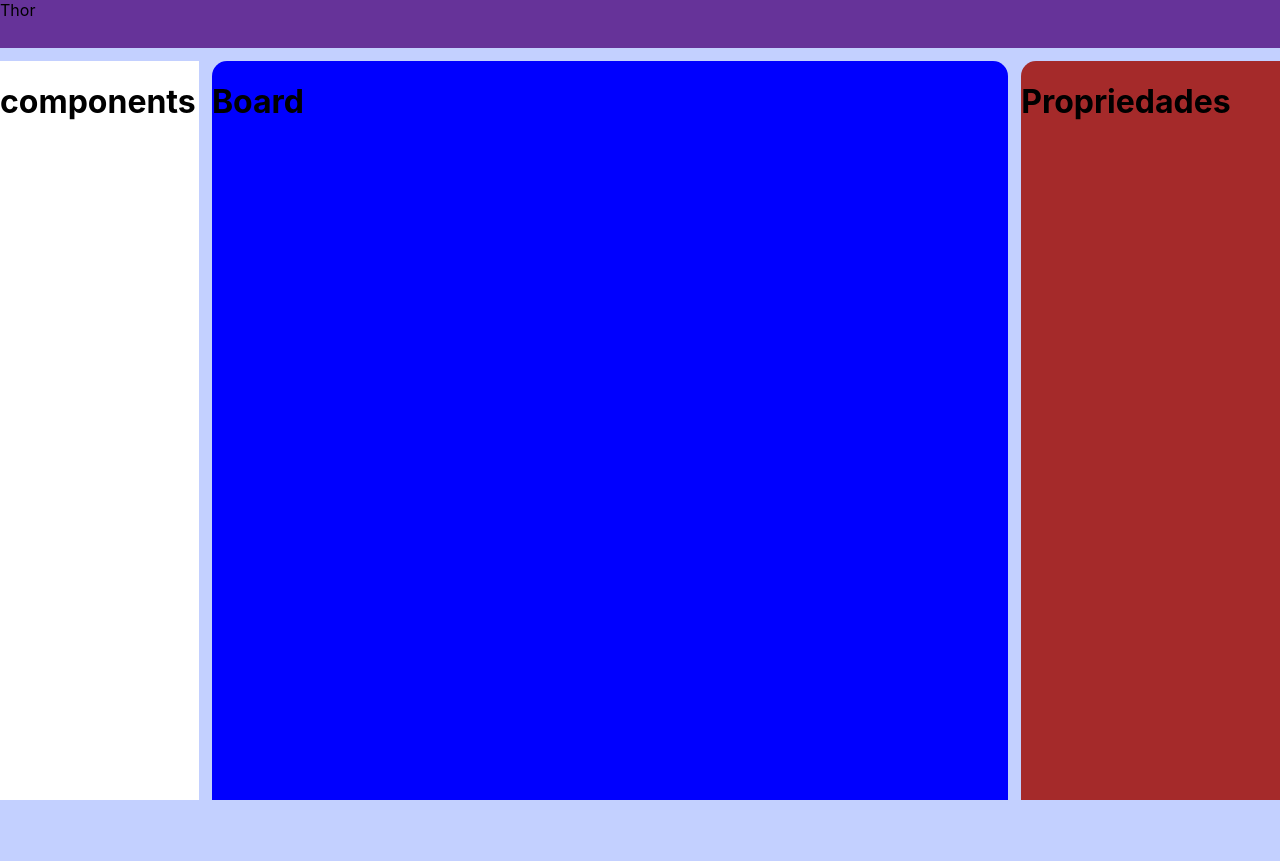
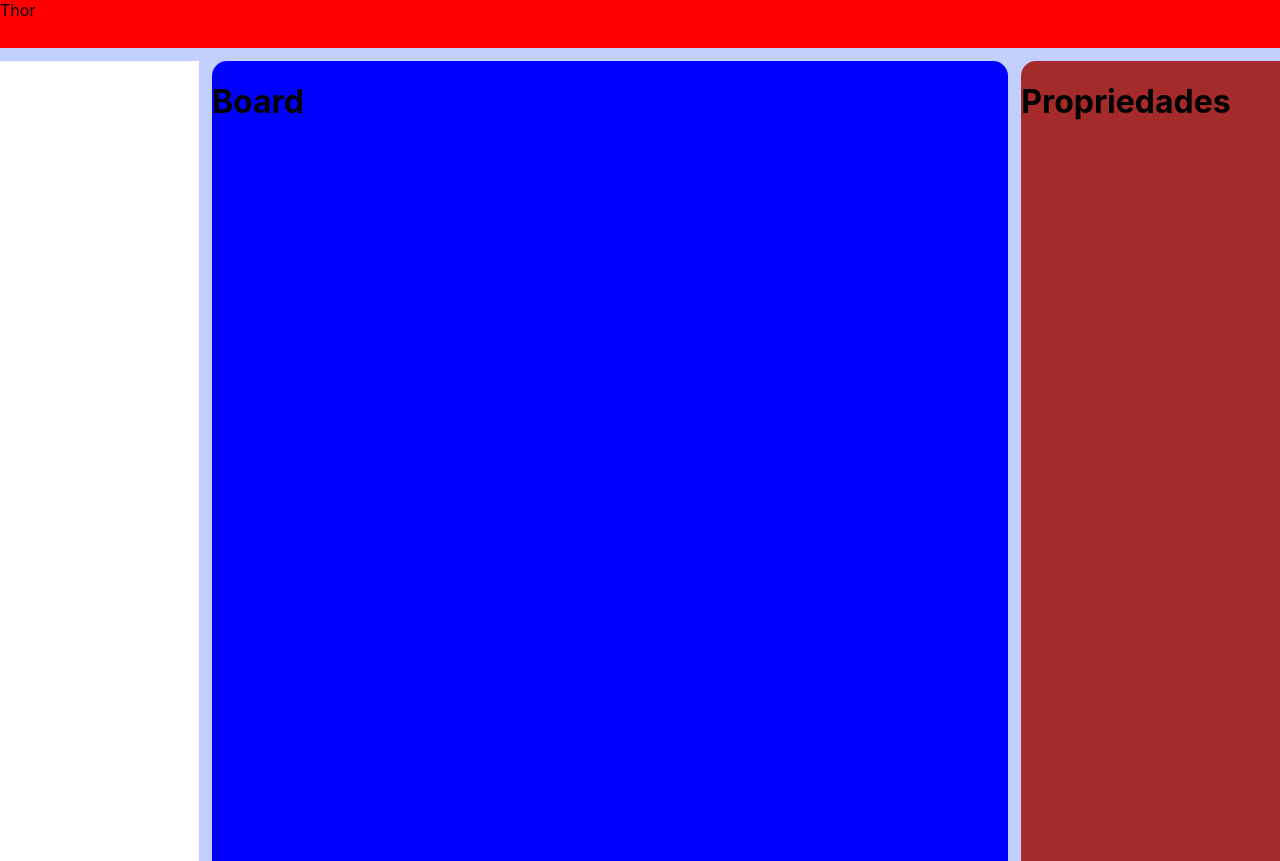
Before and after one commit to gabrielbugarelli/thor, a React (Create React App) app: page / in a window 1280 px wide. Before the commit the page ends 800 px from the top, so only its background shows below. Built offline with nearby package versions, Linux system fonts and the light colour scheme.

Commit message:
refactor: reestruturação do layout base

```diff
--- a/src/components/Header/index.js
+++ b/src/components/Header/index.js
@@ -2,9 +2,9 @@ import React from 'react';
 
 const Header = ({ name }) => {
   return (
-    <>
-      <span>{name}</span>
-    </>
+    <header style={{ backgroundColor: 'red' }}>
+      {name}
+    </header >
   );
 }
 
--- a/src/components/Layout/index.jsx
+++ b/src/components/Layout/index.jsx
@@ -1,11 +1,15 @@
+import Header from "../Header";
+import './style.css';
 
-
-const index = ({children, classe}) => {
+const Layout = ({children}) => {
   return (
-    <div className={classe}>
-      {children}
+    <div className='container'>
+      <Header className='header' name="Thor"/>
+      <div className='children'>
+        {children}
+      </div>
     </div>
-  );
+  )
 }
 
-export default index;
+export default Layout;
--- /dev/null
+++ b/src/components/Layout/style.css
@@ -0,0 +1,21 @@
+.container{
+  min-height: 100vh;
+  display: grid;
+  grid-template-columns: 1fr;
+  grid-template-rows: 6vh 8fr;
+  gap: 1vw;
+
+  grid-template-areas:
+    "header"
+    "children"
+  ;
+
+}
+.header{
+  grid-area: header;
+  /* background-color: blue; */
+}
+
+.children{
+  grid-area: children;
+}
--- a/src/pages/Home/index.js
+++ b/src/pages/Home/index.js
@@ -2,11 +2,10 @@
 import './style.css'
 
 //components
-import Layout from '../../components/Layout'
-import Header from '../../components/Header';
 import Properties from '../../components/Properties/Index';
 import Board from '../../components/Board';
-import Components from '../../components/Components';
+import Layout from '../../components/Layout';
+// import Components from '../../omponents/Components';
 
 //a página Home deverá ser montado todo o esquema do Drag In Drop,
 //seguindo conforme a documentação do beautiful-dnd
@@ -14,11 +13,8 @@ import Components from '../../components/Components';
 const Home = () => {
   return (
     <>
-      <Layout>
+      <Layout >
         <div className="grid-container">
-          <header className="header">
-            <Header name="Thor" />
-          </header>
 
           <div className="board">
             <Board />
@@ -29,7 +25,7 @@ const Home = () => {
           </div>
 
           <div className="components">
-            <Components />
+            {/* <Components /> */}
           </div>
         </div>
       </Layout>
--- a/src/pages/Home/style.css
+++ b/src/pages/Home/style.css
@@ -2,18 +2,10 @@
   min-height: 100vh;
   display: grid;
   grid-template-columns: 1fr 4fr 1.3fr;
-  grid-template-rows: 6vh 8fr;
   gap: 1vw;
-
   grid-template-areas:
-    "header header header"
     "components board properties"
   ;
-}
-
-.header{
-  grid-area: header;
-  background-color: rebeccapurple;
 }
 
 .board{
```
